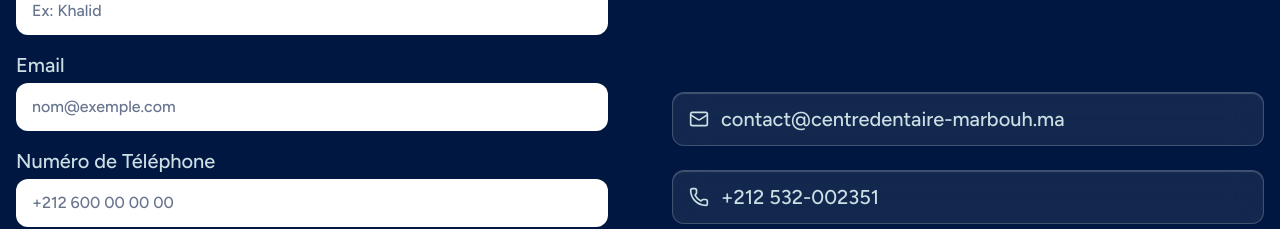
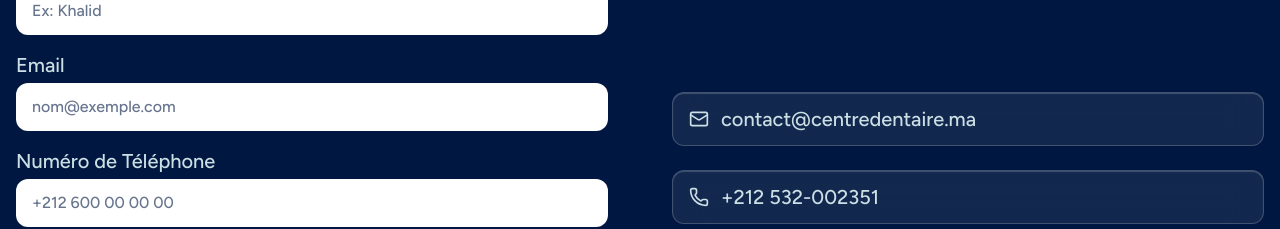
Before and after one commit to KarimElGuerzyfy/local-business-template, a Next.js app: page / in a window 1280 px wide. Shown: the part 2715-2944 px from the top of the page. Built offline with nearby package versions, Linux system fonts and the light colour scheme.

Commit message:
email fix

```diff
--- a/clinic.config.ts
+++ b/clinic.config.ts
@@ -16,7 +16,7 @@ export const clinicConfig = {
   // Contact
   phone: "+212 532-002351",
   whatsapp: "+212652150599",
-  email: "contact@centredentaire-marbouh.ma",
+  email: "contact@centredentaire.ma",
   formspreeEndpoint: "https://formspree.io/f/mlgkgzgg",
 
   // Location
```
